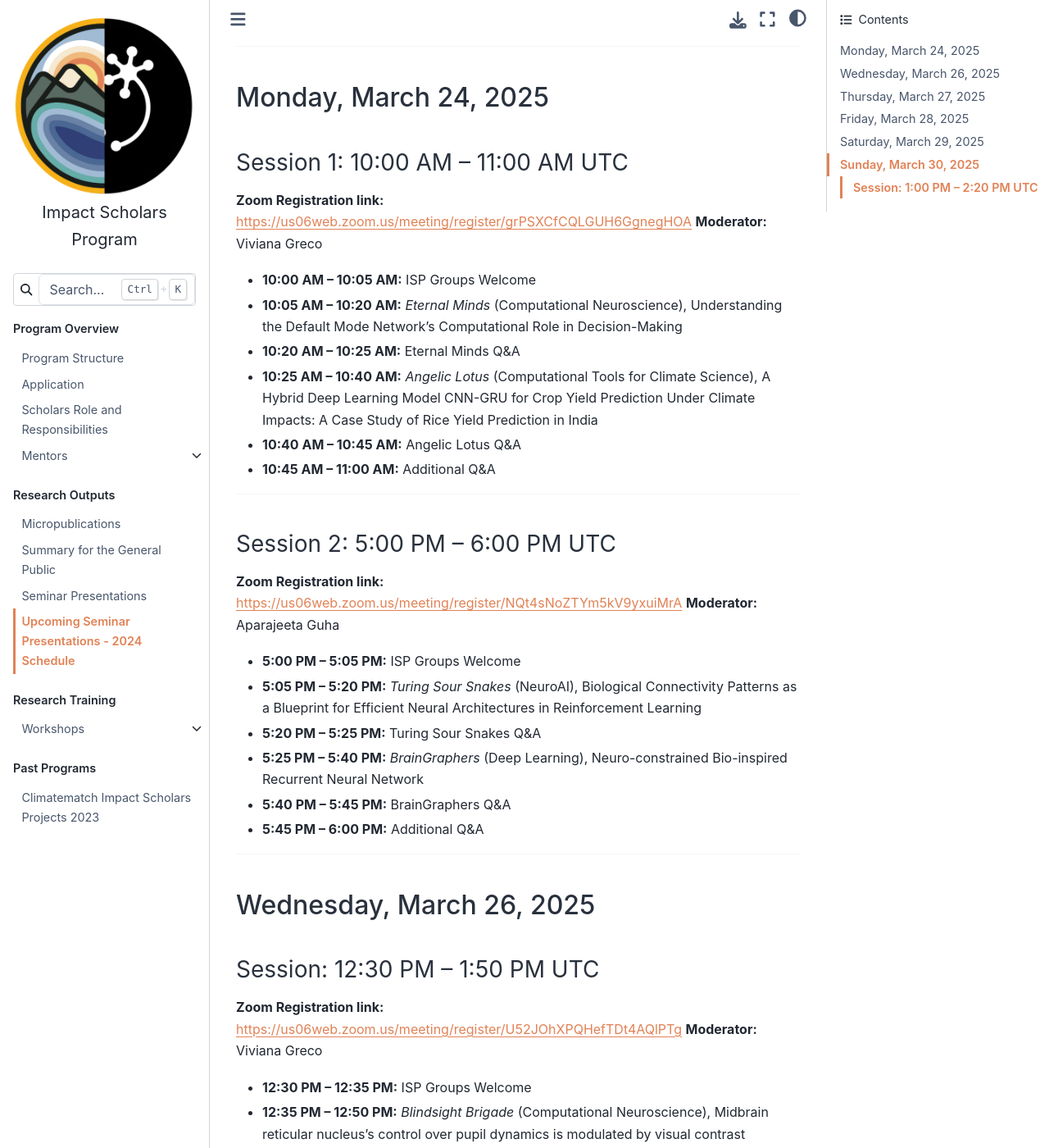
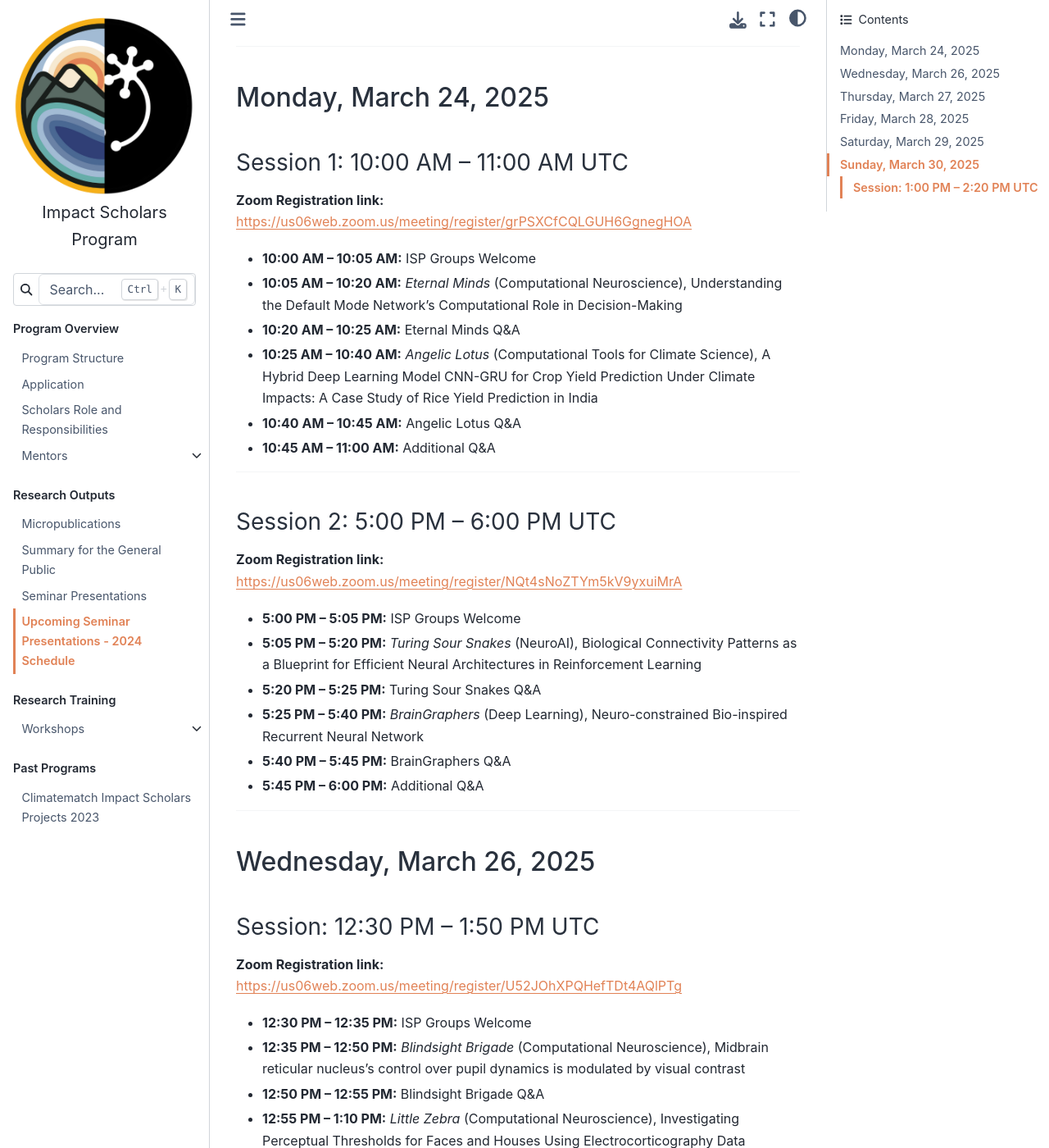
Before and after one commit to neuromatch/impact-scholars, a Jupyter Book: the page built from output-guidelines/Upcoming_Seminar_Presentations.md, in a window 1280 px wide and 1400 px high, scrolled down 196 px. Shown: the whole window at 82% size. Built offline with Jupyter Book 1.0.4 settings and Sphinx 7.4.7 and the Sphinx Book theme 1.1.4, drawn with Linux system fonts in a browser that asks for light colours; some of the changed text lies outside the part shown.

Commit message:
removed moderator names

```diff
--- a/output-guidelines/Upcoming_Seminar_Presentations.md
+++ b/output-guidelines/Upcoming_Seminar_Presentations.md
@@ -9,7 +9,6 @@ Join our Impact Scholars seminars via Zoom. Below you'll find the schedule with
 
 ### Session 1: 10:00 AM – 11:00 AM UTC
 **Zoom Registration link:** https://us06web.zoom.us/meeting/register/grPSXCfCQLGUH6GgnegHOA
-**Moderator:** Viviana Greco
 
 - **10:00 AM – 10:05 AM:** ISP Groups Welcome
 - **10:05 AM – 10:20 AM:** *Eternal Minds* (Computational Neuroscience), Understanding the Default Mode Network’s Computational Role in Decision-Making
@@ -22,7 +21,6 @@ Join our Impact Scholars seminars via Zoom. Below you'll find the schedule with
 
 ### Session 2: 5:00 PM – 6:00 PM UTC
 **Zoom Registration link:** https://us06web.zoom.us/meeting/register/NQt4sNoZTYm5kV9yxuiMrA
-**Moderator:** Aparajeeta Guha
 
 - **5:00 PM – 5:05 PM:** ISP Groups Welcome
 - **5:05 PM – 5:20 PM:** *Turing Sour Snakes* (NeuroAI), Biological Connectivity Patterns as a Blueprint for Efficient Neural Architectures in Reinforcement Learning
@@ -37,7 +35,6 @@ Join our Impact Scholars seminars via Zoom. Below you'll find the schedule with
 
 ### Session: 12:30 PM – 1:50 PM UTC
 **Zoom Registration link:** https://us06web.zoom.us/meeting/register/U52JOhXPQHefTDt4AQlPTg
-**Moderator:** Viviana Greco
 
 - **12:30 PM – 12:35 PM:** ISP Groups Welcome
 - **12:35 PM – 12:50 PM:** *Blindsight Brigade* (Computational Neuroscience), Midbrain reticular nucleus’s control over pupil dynamics is modulated by visual contrast
@@ -54,7 +51,6 @@ Join our Impact Scholars seminars via Zoom. Below you'll find the schedule with
 
 ### Session: 3:00 PM – 4:20 PM UTC
 **Zoom Registration link:** https://us06web.zoom.us/meeting/register/_faVCDf2SCOGPcZr-hY4_A
-**Moderator:** Courtney Dean
 
 - **3:00 PM – 3:05 PM:** ISP Groups Welcome
 - **3:05 PM – 3:20 PM:** *G-Stringers* (Computational Neuroscience), V1 neurons encode behavioral state variables and their rate-of-change in mice
@@ -71,7 +67,6 @@ Join our Impact Scholars seminars via Zoom. Below you'll find the schedule with
 
 ### Session 1: 12:00 PM – 12:40 PM UTC
 **Zoom Registration link:** https://us06web.zoom.us/meeting/register/uZ11CYy0RA20QH1Fp5O11w
-**Moderator:** Viviana Greco
 
 - **12:00 PM – 12:05 PM:** ISP Groups Welcome
 - **12:05 PM – 12:20 PM:** *Montrebia Cabinet* (Computational Neuroscience), Working Memory Involvement in Higher Cognition: Insights from fMRI Modeling
@@ -80,7 +75,6 @@ Join our Impact Scholars seminars via Zoom. Below you'll find the schedule with
 
 ### Session 2: 3:00 PM – 4:30 PM UTC
 **Zoom Registration link:** https://us06web.zoom.us/meeting/register/9JhPF3nyQOSJGoMc7c7tdA
-**Moderator:** Aparajeeta Guha
 
 - **3:00 PM – 3:05 PM:** ISP Groups Welcome
 - **3:05 PM – 3:20 PM:** *Impactful Scholars 🤞🤞* (Computational Neuroscience), "Representation of Semantic Encoding in Low and Intermediate Level Visual
@@ -97,7 +91,6 @@ Regions"
 
 ### Session 1: 9:00 AM – 10:40 AM UTC
 **Zoom Registration link:** https://us06web.zoom.us/meeting/register/VdHTXHgtSimL3T4gHjZKDQ
-**Moderator:** Viviana Greco
 
 - **9:00 AM – 9:05 AM:** ISP Groups Welcome
 - **9:05 AM – 9:20 AM:** *Mind Mappers* (Computational Neuroscience), Social Cognition in Autism: Predicting Task-Based Neural Activity from Resting State Connectivity
@@ -112,7 +105,6 @@ Regions"
 
 ### Session 2: 6:00 PM – 7:20 PM UTC
 **Zoom Registration link:** https://us06web.zoom.us/meeting/register/DpaQCwKyTr-5twL7OUopBA
-**Moderator:** Aparajeeta Guha
 
 - **6:00 PM – 6:05 PM:** ISP Groups Welcome
 - **6:05 PM – 6:20 PM:** *The BERTies* (Deep Learning), Enhancing human empathy in conversations using transformer-based models
@@ -129,7 +121,6 @@ Regions"
 
 ### Session: 1:00 PM – 2:20 PM UTC
 **Zoom Registration link:** https://us06web.zoom.us/meeting/register/XQ6LV9KMReKhxBws_64-5A
-**Moderator:** Viviana Greco
 
 - **1:00 PM – 1:05 PM:** ISP Groups Welcome
 - **1:05 PM – 1:20 PM:** *Motorologists* (NeuroAI), Training Dynamics of Recurrent Neural Networks in RT Task
```
